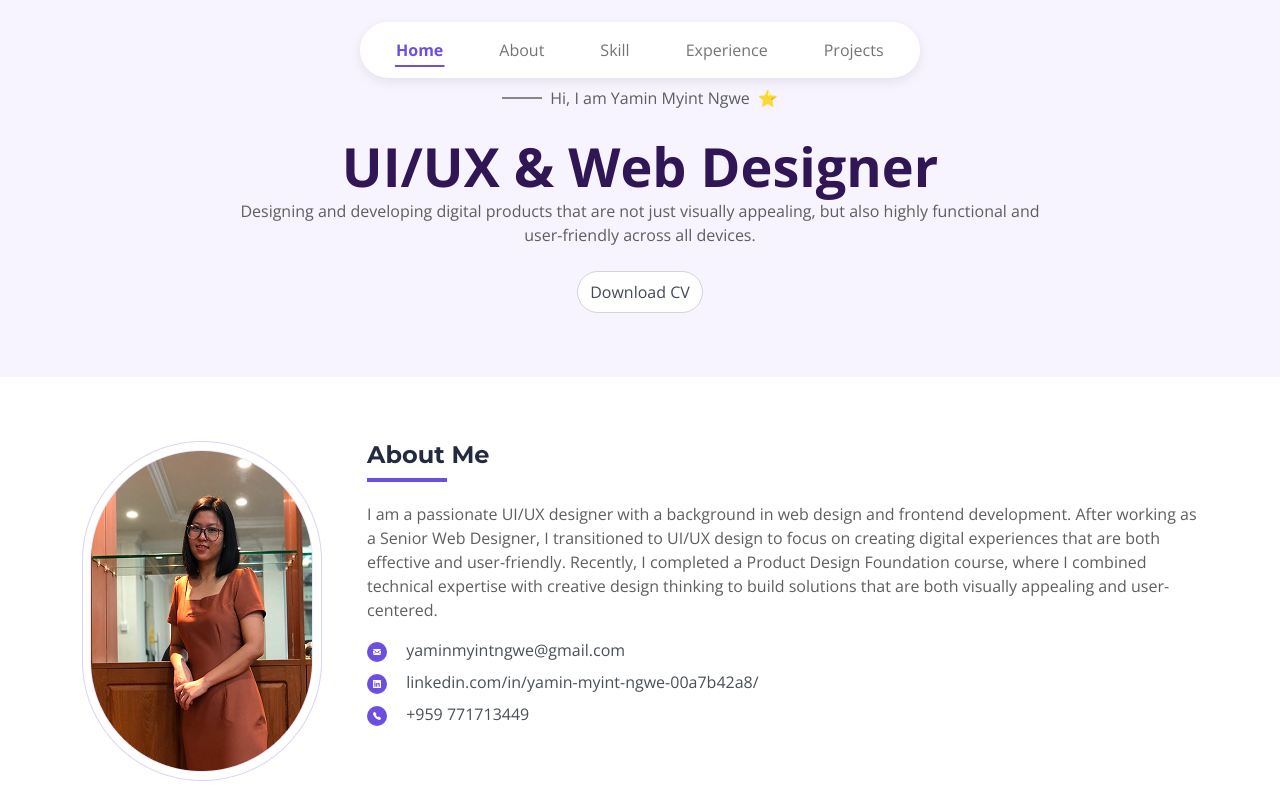
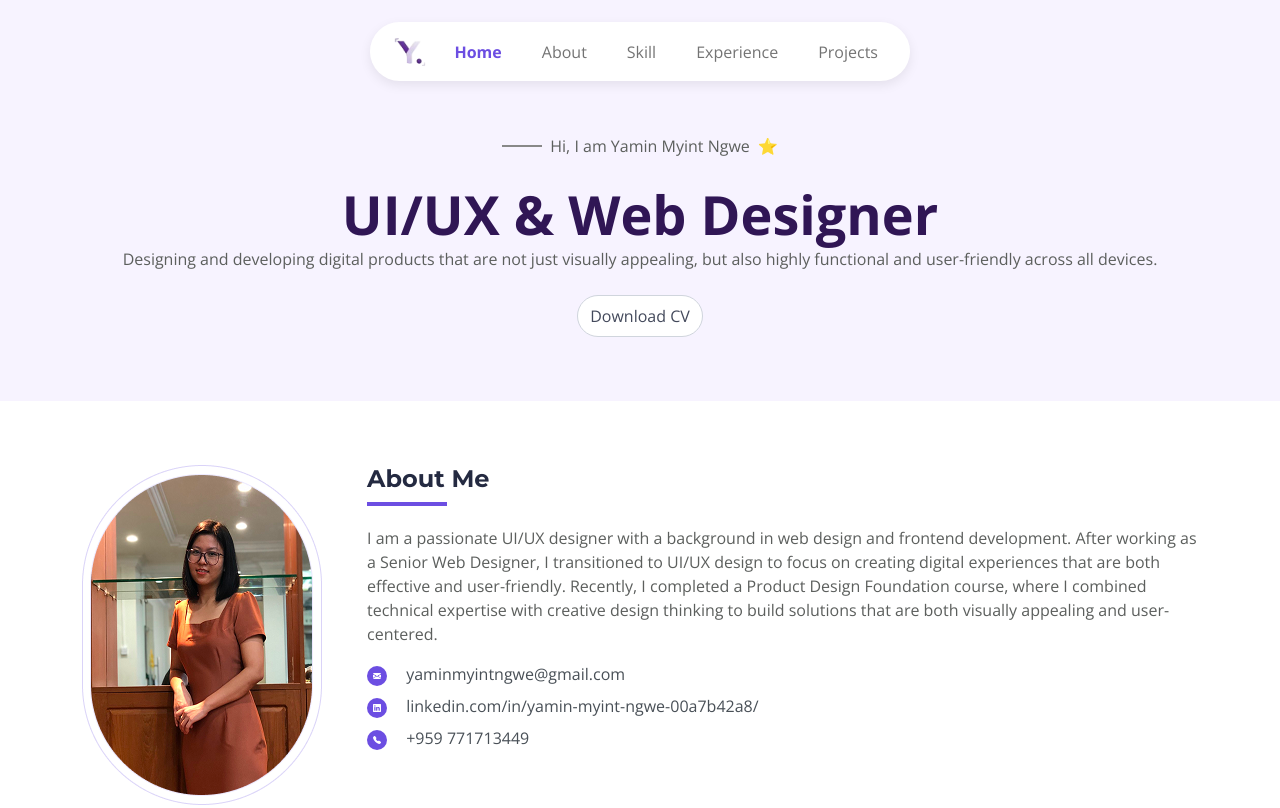
Before and after one commit to YaminMyintngwe/Portfolio, a plain HTML site: page index.html in a window 1280 px wide. Shown: the top 808 px of the page. Drawn offline with Linux system fonts and the light colour scheme.

Commit message:
adjust responsive and add favicaon icon

```diff
--- a/css/index.css
+++ b/css/index.css
@@ -38,20 +38,18 @@ body {
     padding: 60px 0; */
 }
 
-/* Customizing the standard Bootstrap navbar */
 .navbar-custom {
-    max-width: 560px;
-    width: 100%;
+    width: fit-content;
+    width: 540px;
     background-color: #fff;
-    padding: 0.5rem 1rem;
-    border-radius: 50px; /* Use a higher value for a pill shape */
+    border-radius: 50px;
     box-shadow: 0 4px 12px rgba(0, 0, 0, 0.08);
-    margin: auto; /* Center the navbar */
     top: 22px;
-}
-
-.navbar-custom .nav-item {
-    padding-right: 40px;
+    display: flex;
+    justify-content: space-between;
+    margin: 0 auto;
+    padding-left: 12px;
+    padding-right: 12px;
 }
 
 .navbar-custom .nav-link {
@@ -65,25 +63,10 @@ body {
     position: relative;
 }
 
-.navbar-custom .nav-link.active::after {
-    content: '';
-    position: absolute;
-    left: 50%;
-    bottom: 0.2rem;
-    transform: translateX(-50%);
-    width: 80%;
-    height: 2px;
-    background-color: #6C4EE2;
-    border-radius: 2px;
-}
 
  .navbar-custom .nav-link:hover {
     color: #6C4EE2;
 }
-
-/* .navbar-toggler {
-    display: none;
-} */
 
 .navbar-collapse.collapse.show .navbar-nav {
     display: flex;
@@ -94,6 +77,9 @@ body {
     color: #6C4EE2;
 }
 
+.navbar-toggler:focus {
+    box-shadow: none;
+}
 /* end custom nav bar */
 
 
@@ -107,10 +93,6 @@ body {
     background-color: #F7F3FF;
     padding: 86px 82px 64px;
 }
-
-/* .profile-intro {
-    padding:122px 0px 64px;
-} */
 
 .greeting {
     display: flex;
@@ -192,10 +174,6 @@ body {
     background-color: #F9FBFD;
     padding: 64px 82px;
 }
-
-/* .eduction-section .education {
-    padding: 44px 100px;
-} */
 
 .heading {
     font-family: 'Montserrat';
@@ -427,7 +405,25 @@ body {
 
 
 
-@media (min-width: 768px) and (max-width: 991.98px) {
+/* @media (min-width: 768px) and (max-width: 991.98px) {
+    .home-section {
+         padding: 50px 40px 30px;
+    }
+    .about-me-section, .eduction-section, .skills-section,
+    .projects-section {
+        padding: 30px 40px;
+    }
+} */
+
+@media (min-width: 481px) and (max-width: 768px) {
+    .navbar-custom {
+        width: 400px;
+    }
+
+    .main-title {
+        font-size: 40px;
+    }
+
     .home-section {
          padding: 50px 40px 30px;
     }
@@ -437,7 +433,15 @@ body {
     }
 }
 
-@media (min-width: 481px) and (max-width: 768px) {
+@media (max-width: 480px) {
+    .navbar-custom {
+        width: 380px;
+    }
+
+    .main-title {
+        font-size: 32px;
+    }
+
     .home-section {
          padding: 42px 20px 20px;
     }
--- a/index.html
+++ b/index.html
@@ -3,6 +3,7 @@
 <head>
     <meta charset="UTF-8">
     <meta name="viewport" content="width=device-width, initial-scale=1.0">
+    <link rel="icon" type="image/png" href="./images/website/logo.png">
     <title>Yamin Myint Ngwe</title>
     <link rel="stylesheet" href="css/bootstrap.min.css">
     <link rel="stylesheet" href="css/index.css">
@@ -13,12 +14,14 @@
     <section class="container-fluid home-section">
         <nav class="navbar fixed-top navbar-expand-lg navbar-light navbar-custom">
             <div class="container-fluid">
-                <!-- <a class="navbar-brand" href="#">Navbar</a> -->
+                    <a class="navbar-brand" href="#">
+                    <img src="./images/website/logo.png" alt="" width="32" height="32" class="d-inline-block align-text-top">
+                    </a>
                     <button class="navbar-toggler" type="button" data-bs-toggle="collapse" data-bs-target="#navbarTogglerDemo02" aria-controls="navbarTogglerDemo02" aria-expanded="false" aria-label="Toggle navigation">
                 <span class="navbar-toggler-icon"></span>
                 </button>
                 <div class="collapse navbar-collapse" id="navbarTogglerDemo02">
-                    <ul class="navbar-nav me-auto mb-2 mb-lg-0">
+                    <ul class="navbar-nav ms-auto gap-4">
                         <li class="nav-item">
                             <a class="nav-link active" aria-current="page" href="#">Home</a>
                         </li>
@@ -39,15 +42,15 @@
             </div>
         </nav>
 
-        <div class="container">
-            <div class="profile-intro">
+        <div class="container-fluid">
+            <div class="profile-intro mt-5">
                 <div class="greeting">
                         <span class="line"></span>
                         <span>Hi, I am Yamin Myint Ngwe</span>
                         <span>⭐️</span>
                 </div>
                 <h1 class="main-title">UI/UX & Web Designer</h1>
-                <div class="w-75 mx-auto text-center">
+                <div class="mx-auto text-center">
                     <p>Designing and developing digital products that are not just visually appealing, but also highly functional and user-friendly across all devices.</p>
                     <button type="button" class="btn btn-download mt-2">
                         <a download="YaminMyintNgwe.pdf" href="./resources/yamin-CV.pdf"> Download CV</a>
```
Also changed, not shown: fashion-website.html (+2 -1 lines), recipe-app.html (+1 -0 lines), images/website/logo.png (added).
